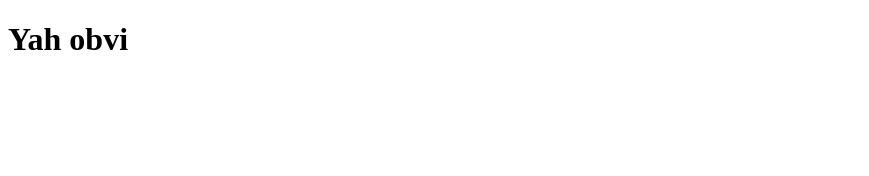
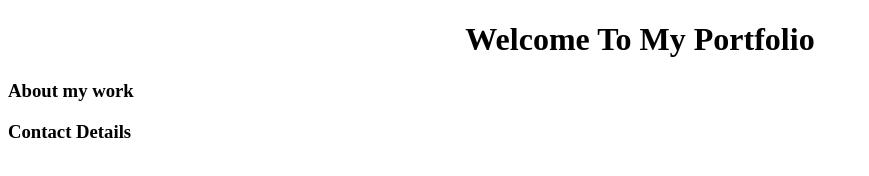
Before and after one commit to u21496529/u21496529.github.io, a plain HTML site: page index.html in a window 1280 px wide. Shown: the whole page, without its empty margins (0-869 px from the left). Drawn offline with Linux system fonts and the light colour scheme.

Commit message:
Update index.html

```diff
--- a/index.html
+++ b/index.html
@@ -6,7 +6,15 @@
 </head>
 
 <body>
-    <h1>Yah obvi</h1>
+    <h1><center>Welcome To My Portfolio</center></h1>
+
+    <div class="Section upper">
+        <h3>About my work</h3>
+    </div>
+
+    <div class="Section Lower">
+        <h3>Contact Details</h3>
+    </div>
 </body>
 
 </html>
```
